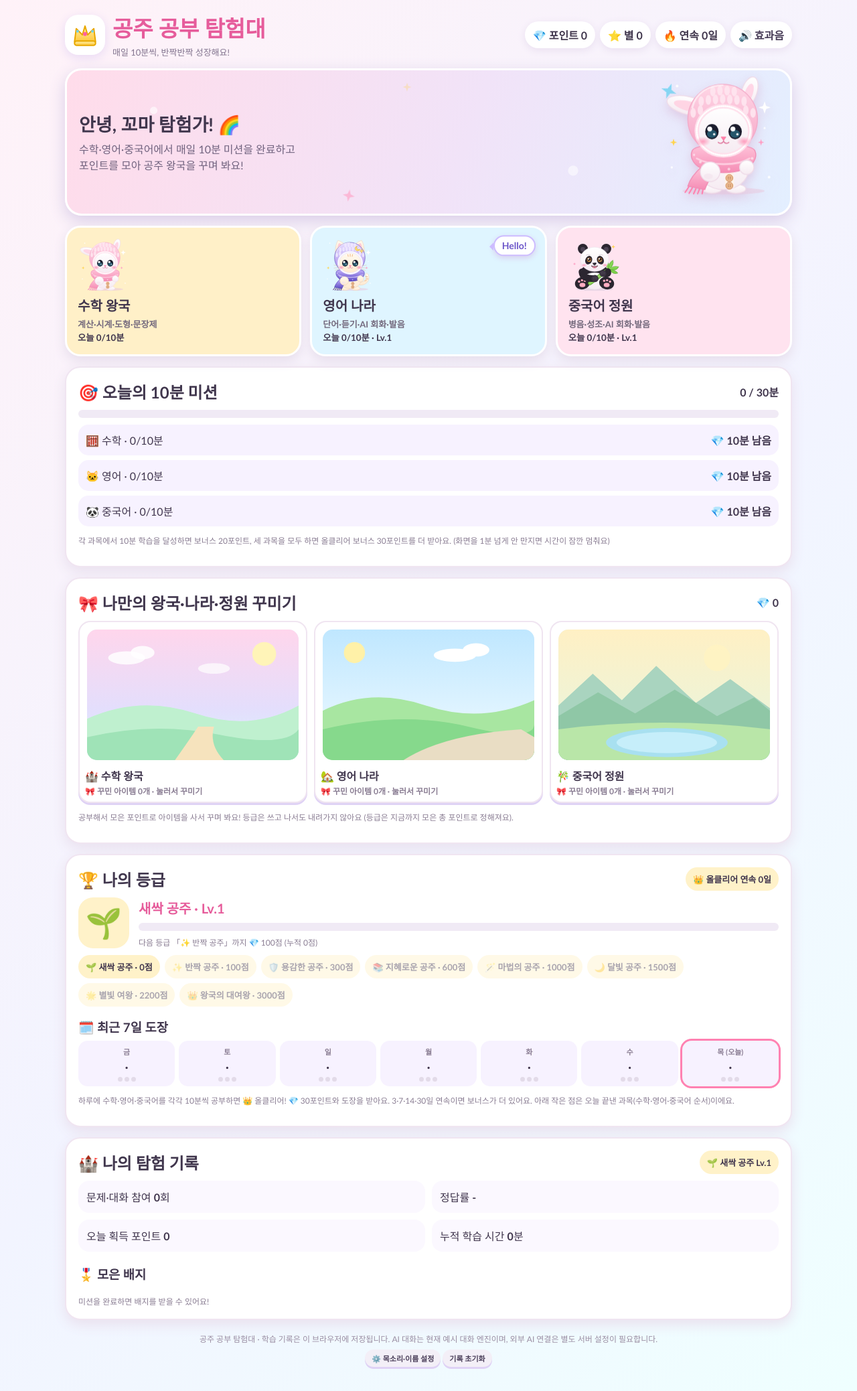
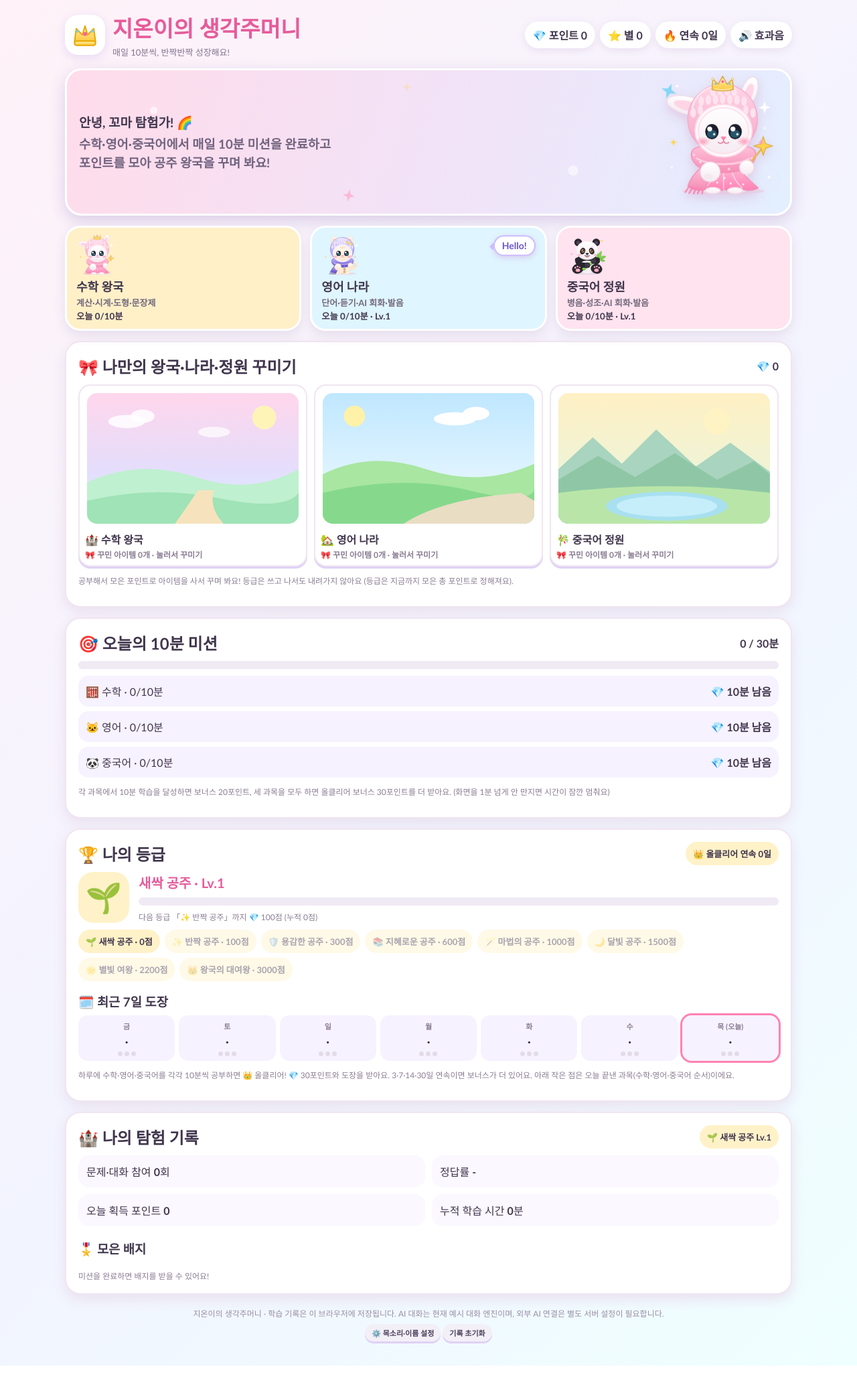
Before and after one commit to interbeings/princess-study, a plain HTML site: page index.html in a window 1280 px wide. Shown: the whole page at 67% size. After the commit the page ends 2039 px from the top, so only its background shows below. Drawn offline with Linux system fonts and the light colour scheme.

Commit message:
Add files via upload

```diff
--- a/index.html
+++ b/index.html
@@ -2,12 +2,12 @@
 <html lang="ko">
 <head>
 <meta charset="utf-8"><meta name="viewport" content="width=device-width,initial-scale=1">
-<meta name="theme-color" content="#ff82b2"><title>공주 공부 탐험대</title>
+<meta name="theme-color" content="#ff82b2"><title>지온이의 생각주머니</title>
 <style>
 :root{--pink:#ff82b2;--purple:#9c8cff;--blue:#83d7f4;--yellow:#ffe28a;--mint:#9be5c1;--ink:#40364d}
 *{box-sizing:border-box}body{margin:0;background:linear-gradient(135deg,#fff2f8,#f2f4ff 55%,#efffff);color:var(--ink);font-family:"Trebuchet MS","Malgun Gothic",sans-serif}button,input{font:inherit}button{cursor:pointer;border:0;border-radius:15px;padding:10px 14px;font-weight:800;color:#493d58;background:#f2eaff;box-shadow:0 3px 0 #dfd2f5}button:hover{filter:brightness(.98);transform:translateY(-1px)}button:active{transform:translateY(2px);box-shadow:none}button:disabled{opacity:.6;cursor:default}button:disabled:hover{transform:none;filter:none}.primary{background:var(--pink);color:white;box-shadow:0 4px 0 #e6679a}.blue{background:var(--blue)}.yellow{background:var(--yellow)}.mint{background:var(--mint)}.muted{background:#f3eff7}.wrap{max-width:1120px;margin:auto;padding:17px}header{display:flex;align-items:center;justify-content:space-between;gap:12px;flex-wrap:wrap;margin-bottom:15px}.brand{display:flex;align-items:center;gap:11px}.crown{width:60px;height:60px;background:white;border-radius:20px;padding:9px;box-shadow:0 4px 15px #e8d9f4}.brand h1{font-size:clamp(22px,4vw,33px);margin:0;color:#e65c9b}.brand p{margin:3px 0 0;color:#82748f;font-size:13px}.stats{display:flex;gap:7px;flex-wrap:wrap}.pill{background:white;border-radius:30px;padding:8px 12px;font-weight:800;box-shadow:0 3px 12px #e9dff0}
 .art svg{display:block;width:100%;height:100%}
-.hero{position:relative;overflow:hidden;background:radial-gradient(circle at 12% 28%,#fff9 0 5px,#fff0 6px),radial-gradient(circle at 70% 70%,#fff8 0 7px,#fff0 8px),radial-gradient(circle at 88% 22%,#fff9 0 4px,#fff0 5px),linear-gradient(110deg,#ffdcea,#f1e3f8 55%,#e3efff);border:3px solid white;border-radius:25px;padding:18px;display:flex;align-items:center;justify-content:space-between;gap:14px;box-shadow:0 8px 24px #d9cde7;margin-bottom:15px}.hero h2{font-size:clamp(20px,3vw,27px);margin:0 0 7px}.hero p{margin:0;color:#71637f;line-height:1.5}.princess{width:172px;height:178px;flex:none;animation:bob 3s ease-in-out infinite;filter:drop-shadow(0 6px 8px #d9b8d8aa)}
+.hero{position:relative;overflow:hidden;background:radial-gradient(circle at 12% 28%,#fff9 0 5px,#fff0 6px),radial-gradient(circle at 70% 70%,#fff8 0 7px,#fff0 8px),radial-gradient(circle at 88% 22%,#fff9 0 4px,#fff0 5px),linear-gradient(110deg,#ffdcea,#f1e3f8 55%,#e3efff);border:3px solid white;border-radius:25px;padding:18px;display:flex;align-items:center;justify-content:space-between;gap:14px;box-shadow:0 8px 24px #d9cde7;margin-bottom:15px}.hero h2{font-size:clamp(15px,2.2vw,19px);margin:0 0 6px}.hero p{margin:0;color:#71637f;line-height:1.5;font-weight:800;font-size:calc(1em + 2pt)}.princess{width:172px;height:178px;flex:none;animation:bob 3s ease-in-out infinite;filter:drop-shadow(0 6px 8px #d9b8d8aa)}
 .sp{position:absolute;width:22px;height:22px;animation:twinkle 2.4s ease-in-out infinite;pointer-events:none}.sp1{left:46%;top:14px;fill:#ffd34d}.sp2{left:38%;bottom:16px;fill:#ff9ec4;animation-delay:.8s}.sp3{right:170px;top:20px;fill:#83d7f4;animation-delay:1.5s}
 @keyframes bob{0%,100%{transform:translateY(0)}50%{transform:translateY(-7px)}}
 @keyframes twinkle{0%,100%{opacity:.25;transform:scale(.6) rotate(0)}50%{opacity:1;transform:scale(1.15) rotate(20deg)}}
@@ -15,7 +15,7 @@
 @keyframes pop{0%{transform:scale(.85);opacity:.4}60%{transform:scale(1.06)}100%{transform:scale(1);opacity:1}}
 @keyframes pulse{0%,100%{box-shadow:0 0 0 0 #ff6f8e88}50%{box-shadow:0 0 0 9px #ff6f8e00}}
 .subject{position:relative}.hello{position:absolute;right:14px;top:12px;background:#fff;border:2px solid #cdbcff;border-radius:16px;padding:5px 11px;font-weight:900;font-size:14px;color:#6b55c9;box-shadow:0 3px 8px #d9ceee;animation:bob 2.6s ease-in-out infinite}.hello:before{content:"";position:absolute;left:-8px;bottom:6px;border:6px solid transparent;border-right-color:#cdbcff;border-left:0}
-.subjects{display:grid;grid-template-columns:repeat(3,1fr);gap:13px}.subject{border:3px solid white;border-radius:23px;padding:16px;min-height:150px;box-shadow:0 7px 18px #e6ddeb;cursor:pointer;text-align:left;color:var(--ink)}.subject .art{width:78px;height:78px}.subject h3{margin:7px 0 4px;font-size:20px}.subject p{margin:0;color:#746a7d;font-size:13px}.math{background:#fff0c8}.english{background:#dff5ff}.chinese{background:#ffe3ef}.panel{background:white;border:2px solid #f0e5f1;border-radius:23px;padding:18px;margin-top:15px;box-shadow:0 7px 20px #e9e0ee}.hidden{display:none!important}.topline{display:flex;align-items:center;justify-content:space-between;gap:9px;flex-wrap:wrap}.topline h2{margin:0}.tabs{display:flex;gap:7px;flex-wrap:wrap;margin:13px 0}.tabs button.active{background:#55436e;color:white;box-shadow:0 3px 0 #382d4b}
+.subjects{display:grid;grid-template-columns:repeat(3,1fr);gap:13px}.subject{border:3px solid white;border-radius:23px;padding:10px 14px;min-height:112px;box-shadow:0 7px 18px #e6ddeb;cursor:pointer;text-align:left;color:var(--ink)}.subject .art{width:60px;height:60px}.subject h3{margin:4px 0 2px;font-size:18px}.subject p{margin:0;color:#746a7d;font-size:13px}.math{background:#fff0c8}.english{background:#dff5ff}.chinese{background:#ffe3ef}.panel{background:white;border:2px solid #f0e5f1;border-radius:23px;padding:18px;margin-top:15px;box-shadow:0 7px 20px #e9e0ee}.hidden{display:none!important}.topline{display:flex;align-items:center;justify-content:space-between;gap:9px;flex-wrap:wrap}.topline h2{margin:0}.tabs{display:flex;gap:7px;flex-wrap:wrap;margin:13px 0}.tabs button.active{background:#55436e;color:white;box-shadow:0 3px 0 #382d4b}
 .cheerrow{display:flex;align-items:center;gap:10px;margin-top:10px}.art.mini{width:64px;height:64px;flex:none}.speech{position:relative;background:#fff4fa;border:2px solid #ffd3e6;border-radius:16px;padding:9px 13px;font-weight:800;color:#c24b83;font-size:14px}.speech:before{content:"";position:absolute;left:-9px;top:50%;margin-top:-7px;border:7px solid transparent;border-right-color:#ffd3e6;border-left:0}.speech.pop{animation:pop .35s}
 .lesson{background:#fff9fd;border:2px dashed #ead8ee;border-radius:19px;padding:17px;margin:11px 0;text-align:center}.big{font-size:clamp(25px,5vw,40px);font-weight:900;margin:11px}.translation{color:#82748f}
 .row{display:flex;gap:8px;flex-wrap:wrap;justify-content:center;align-items:center}
@@ -36,7 +36,7 @@ button.rec{background:#ff6f8e!important;color:#fff;animation:pulse 1.1s infinite
 .stamps{display:grid;grid-template-columns:repeat(7,1fr);gap:6px}.stamp{background:#f7f2ff;border-radius:14px;padding:8px 2px 7px;text-align:center}.stamp.all{background:#fff2c9}.stamp.some{background:#e9f7ff}.stamp.today{outline:3px solid #ff82b2}.stamp .sm{font-size:11px;color:#8a7d93;font-weight:800}.stamp .sc{font-size:22px;height:30px;line-height:30px}.dots{display:flex;gap:3px;justify-content:center}.dots i{width:7px;height:7px;border-radius:50%;background:#e3dbe9}.dots i.on{background:#ff82b2}
 .gradeup{position:fixed;inset:0;background:#40364dcc;display:flex;align-items:center;justify-content:center;z-index:50;padding:16px}.gucard{position:relative;overflow:hidden;background:#fff;border-radius:28px;padding:22px 26px;text-align:center;max-width:360px;width:100%;box-shadow:0 12px 40px #0004;animation:pop .4s}.gu-emoji{font-size:52px}.conf{position:absolute;top:-24px;font-size:20px;animation:fall 2.6s linear infinite;pointer-events:none}
 @keyframes fall{to{transform:translateY(420px) rotate(240deg);opacity:.2}}
-@media(max-width:700px){.wrap{padding:11px}.subjects{grid-template-columns:1fr}.subject{min-height:100px;display:grid;grid-template-columns:84px 1fr;align-items:center;column-gap:8px}.subject .art{grid-row:span 3;width:76px;height:76px}.hero{padding:14px}.princess{width:110px;height:114px}.sp3{right:110px}.grid2{grid-template-columns:1fr}.answers{grid-template-columns:1fr 1fr}.chatrow{flex-wrap:wrap}.chatrow input{flex-basis:100%}}
+@media(max-width:700px){.wrap{padding:11px}.subjects{grid-template-columns:1fr}.subject{min-height:76px;padding:8px 12px;display:grid;grid-template-columns:66px 1fr;align-items:center;column-gap:8px}.subject .art{grid-row:span 3;width:58px;height:58px}.hero{padding:14px}.princess{width:110px;height:114px}.sp3{right:110px}.grid2{grid-template-columns:1fr}.answers{grid-template-columns:1fr 1fr}.chatrow{flex-wrap:wrap}.chatrow input{flex-basis:100%}}
 @media(prefers-reduced-motion:reduce){*{animation:none!important;transition:none!important}}
 
 .dans{display:grid;grid-template-columns:repeat(4,1fr);gap:8px;margin:10px 0}.dan{padding:12px 4px;font-size:18px;background:#f0edff;border:3px solid transparent}.dan.on{background:#ffe0ee;border-color:#ff82b2}
@@ -89,7 +89,7 @@ button.rec{background:#ff6f8e!important;color:#fff;animation:pulse 1.1s infinite
 <path id="spark" d="M0-8L2-2 8 0 2 2 0 8-2 2-8 0-2-2Z"/>
 </defs></svg>
 <div class="wrap">
-<header><div class="brand"><div class="crown art" data-art="crown"></div><div><h1>공주 공부 탐험대</h1><p>매일 10분씩, 반짝반짝 성장해요!</p></div></div><div class="stats"><div class="pill">💎 포인트 <b id="points">0</b></div><div class="pill">⭐ 별 <b id="stars">0</b></div><div class="pill">🔥 연속 <b id="streak">0</b>일</div><button id="voiceBtn" class="pill" onclick="toggleVoice()">🔊 효과음</button></div></header>
+<header><div class="brand"><div class="crown art" data-art="crown"></div><div><h1>지온이의 생각주머니</h1><p>매일 10분씩, 반짝반짝 성장해요!</p></div></div><div class="stats"><div class="pill">💎 포인트 <b id="points">0</b></div><div class="pill">⭐ 별 <b id="stars">0</b></div><div class="pill">🔥 연속 <b id="streak">0</b>일</div><button id="voiceBtn" class="pill" onclick="toggleVoice()">🔊 효과음</button></div></header>
 <section class="hero"><svg class="sp sp1"><use href="#spark" transform="translate(11 11) scale(1.3)"/></svg><svg class="sp sp2"><use href="#spark" transform="translate(11 11) scale(1.3)"/></svg><svg class="sp sp3"><use href="#spark" transform="translate(11 11) scale(1.3)"/></svg><div><h2>안녕, 꼬마 탐험가! 🌈</h2><p>수학·영어·중국어에서 매일 10분 미션을 완료하고<br>포인트를 모아 공주 왕국을 꾸며 봐요!</p></div><div class="princess art" data-art="bunny"></div></section>
 <section id="home">
 <div class="subjects">
@@ -97,8 +97,8 @@ button.rec{background:#ff6f8e!important;color:#fff;animation:pulse 1.1s infinite
 <button class="subject english" onclick="openSubject('english')"><span class="hello">Hello!</span><div class="art" data-art="cat"></div><h3>영어 나라</h3><p>단어·듣기·AI 회화·발음</p><small id="englishDaily">오늘 0/10분</small></button>
 <button class="subject chinese" onclick="openSubject('chinese')"><div class="art" data-art="panda"></div><h3>중국어 정원</h3><p>병음·성조·AI 회화·발음</p><small id="chineseDaily">오늘 0/10분</small></button>
 </div>
+<div class="panel"><div class="topline"><h2>🎀 나만의 왕국·나라·정원 꾸미기</h2><b>💎 <span id="shopPts">0</span></b></div><div id="homeDeco" class="homegrid"></div><p class="small">공부해서 모은 포인트로 아이템을 사서 꾸며 봐요! 등급은 쓰고 나서도 내려가지 않아요 (등급은 지금까지 모은 총 포인트로 정해져요).</p></div>
 <div class="panel"><div class="topline"><h2>🎯 오늘의 10분 미션</h2><b id="dailyTotal">0 / 30분</b></div><div class="progress" style="margin:10px 0"><span id="dailyBar"></span></div><div id="missions"></div><p class="small">각 과목에서 10분 학습을 달성하면 보너스 20포인트, 세 과목을 모두 하면 올클리어 보너스 30포인트를 더 받아요. (화면을 1분 넘게 안 만지면 시간이 잠깐 멈춰요)</p></div>
-<div class="panel"><div class="topline"><h2>🎀 나만의 왕국·나라·정원 꾸미기</h2><b>💎 <span id="shopPts">0</span></b></div><div id="homeDeco" class="homegrid"></div><p class="small">공부해서 모은 포인트로 아이템을 사서 꾸며 봐요! 등급은 쓰고 나서도 내려가지 않아요 (등급은 지금까지 모은 총 포인트로 정해져요).</p></div>
 <div class="panel"><div class="topline"><h2>🏆 나의 등급</h2><span class="badgeitem">👑 올클리어 연속 <b id="clearStreak">0</b>일</span></div>
 <div class="gradebox"><div id="gradeEmoji" class="gradeemoji">🌱</div><div style="flex:1;min-width:0"><div id="gradeName" class="gradename">새싹 공주 · Lv.1</div><div class="progress" style="margin:8px 0"><span id="gradeBar"></span></div><div id="gradeNext" class="small"></div></div></div>
 <div id="gradeList" class="badgegrid" style="margin-top:10px"></div>
@@ -107,7 +107,7 @@ button.rec{background:#ff6f8e!important;color:#fff;animation:pulse 1.1s infinite
 <div class="panel"><div class="topline"><h2>🏰 나의 탐험 기록</h2><span id="level" class="badgeitem">새싹 공주 Lv.1</span></div><div class="grid2" style="margin-top:10px"><div class="tile">문제·대화 참여 <b id="done">0</b>회</div><div class="tile">정답률 <b id="accuracy">-</b></div><div class="tile">오늘 획득 포인트 <b id="todayPoints">0</b></div><div class="tile">누적 학습 시간 <b id="totalMinutes">0</b>분</div></div><h3>🎖️ 모은 배지</h3><div id="badges" class="badgegrid"></div></div>
 </section>
 <section id="study" class="panel hidden"><div class="topline"><button onclick="goHome()">← 홈으로</button><h2 id="subjectTitle">공부하기</h2></div><div class="cheerrow"><div id="subjectEmoji" class="art mini"></div><div id="cheerBubble" class="speech">오늘도 같이 해볼까요? 💖</div></div><div class="tabs" id="tabs"></div><div id="content"></div></section>
-<div class="footer">공주 공부 탐험대 · 학습 기록은 이 브라우저에 저장됩니다. AI 대화는 현재 예시 대화 엔진이며, 외부 AI 연결은 별도 서버 설정이 필요합니다.<br><button class="muted" style="margin-top:8px;font-size:11px;padding:5px 10px" onclick="toggleVoicePanel()">⚙️ 목소리·이름 설정</button> <button class="muted" style="margin-top:8px;font-size:11px;padding:5px 10px" onclick="resetAll()">기록 초기화</button><div id="voicePanel" class="hidden"></div></div></div>
+<div class="footer">지온이의 생각주머니 · 학습 기록은 이 브라우저에 저장됩니다. AI 대화는 현재 예시 대화 엔진이며, 외부 AI 연결은 별도 서버 설정이 필요합니다.<br><button class="muted" style="margin-top:8px;font-size:11px;padding:5px 10px" onclick="toggleVoicePanel()">⚙️ 목소리·이름 설정</button> <button class="muted" style="margin-top:8px;font-size:11px;padding:5px 10px" onclick="resetAll()">기록 초기화</button><div id="voicePanel" class="hidden"></div></div></div>
 <div id="gradeUp" class="gradeup hidden"><div id="gradeUpBody" class="gucard"></div></div>
 <script>
 const $=id=>document.getElementById(id);
@@ -158,17 +158,24 @@ bunny:`<svg viewBox="-14 0 258 266">
 <ellipse cx="72" cy="58" rx="6" ry="11"/><ellipse cx="88" cy="55" rx="6" ry="11"/><ellipse cx="104" cy="54" rx="6" ry="11"/><ellipse cx="120" cy="53" rx="6" ry="11"/><ellipse cx="136" cy="54" rx="6" ry="11"/><ellipse cx="152" cy="55" rx="6" ry="11"/><ellipse cx="168" cy="58" rx="6" ry="11"/>
 <ellipse cx="54" cy="84" rx="6" ry="11"/><ellipse cx="70" cy="78" rx="6" ry="11"/><ellipse cx="172" cy="78" rx="6" ry="11"/><ellipse cx="188" cy="84" rx="6" ry="11"/></g>
 <path d="M52 72C60 38 90 22 120 22" stroke="#fff" stroke-opacity=".55" stroke-width="4" fill="none" stroke-linecap="round"/>
+<g><path d="M96 32L98 8 110 20 120 2 130 20 142 8 144 32Q120 38 96 32Z" fill="url(#gGold)" stroke="#d9a13b" stroke-width="2" stroke-linejoin="round"/><circle cx="120" cy="14" r="3.6" fill="#ff5c93" stroke="#fff" stroke-width="1"/><circle cx="104" cy="19" r="2.4" fill="#6ac7ff"/><circle cx="136" cy="19" r="2.4" fill="#6ac7ff"/><circle cx="98" cy="8" r="2.6" fill="#fff4b8" stroke="#d9a13b" stroke-width=".8"/><circle cx="142" cy="8" r="2.6" fill="#fff4b8" stroke="#d9a13b" stroke-width=".8"/><path d="M102 30Q120 35 138 30" stroke="#fff" stroke-opacity=".7" stroke-width="2" fill="none" stroke-linecap="round"/></g>
 <ellipse cx="96" cy="254" rx="22" ry="10" fill="url(#gFur)" stroke="#efdbe8" stroke-width="2"/><ellipse cx="150" cy="254" rx="22" ry="10" fill="url(#gFur)" stroke="#efdbe8" stroke-width="2"/>
 <ellipse cx="122" cy="210" rx="56" ry="46" fill="url(#gFur)" stroke="#efdbe8" stroke-width="2"/>
 <path d="M124 214L144 214 146 252 126 252Z" fill="#fff3e8" opacity=".95"/>
 <g transform="translate(135 230)"><circle r="8" fill="#eab78c" stroke="#cf9468" stroke-width="1.5"/><g fill="#9c6a48"><circle cx="-2.2" cy="-1.8" r="1"/><circle cx="2.2" cy="-1.8" r="1"/><circle cx="-2.2" cy="1.8" r="1"/><circle cx="2.2" cy="1.8" r="1"/></g></g>
 <g transform="translate(135 247)"><circle r="8" fill="#eab78c" stroke="#cf9468" stroke-width="1.5"/><g fill="#9c6a48"><circle cx="-2.2" cy="-1.8" r="1"/><circle cx="2.2" cy="-1.8" r="1"/><circle cx="-2.2" cy="1.8" r="1"/><circle cx="2.2" cy="1.8" r="1"/></g></g>
+<path d="M90 206C80 224 60 240 46 252Q68 262 88 254Q108 264 124 255Q142 264 160 254Q180 262 200 252C186 240 166 224 156 206Z" fill="url(#gDress)" stroke="#f08db4" stroke-width="2" stroke-linejoin="round"/>
+<path d="M104 214Q98 236 80 252M122 216V254M140 214Q146 236 164 252" stroke="#fff" stroke-opacity=".55" stroke-width="2.5" fill="none" stroke-linecap="round"/>
+<g fill="#fff" opacity=".8"><circle cx="82" cy="244" r="2.4"/><circle cx="108" cy="240" r="2.4"/><circle cx="138" cy="242" r="2.4"/><circle cx="166" cy="244" r="2.4"/><circle cx="124" cy="230" r="2.4"/></g>
+<rect x="88" y="203" width="70" height="11" rx="5.5" fill="url(#gGold)" stroke="#d9a13b" stroke-width="1.6"/><circle cx="123" cy="208.5" r="4.2" fill="#ff5c93" stroke="#fff" stroke-width="1"/>
+<ellipse cx="98" cy="258" rx="17" ry="7" fill="url(#gFur)" stroke="#efdbe8" stroke-width="2"/><ellipse cx="148" cy="258" rx="17" ry="7" fill="url(#gFur)" stroke="#efdbe8" stroke-width="2"/>
 <path d="M74 204C58 218 46 234 42 248L80 256C86 238 98 222 108 212Z" fill="url(#gScarf)" stroke="#f08db4" stroke-width="2"/>
 <g stroke="#ff7fae" stroke-width="3" stroke-linecap="round"><path d="M44 250L36 262M52 252L45 264M60 254L55 265M68 255L64 265M76 256L74 265"/></g>
 <path d="M52 168C62 150 182 150 192 168 200 186 186 204 164 212 138 220 106 220 80 212 58 204 44 186 52 168Z" fill="url(#gScarf)" stroke="#f08db4" stroke-width="2"/>
 <path d="M62 186C90 202 152 204 180 186" stroke="#ffd9e8" stroke-width="4" fill="none" stroke-linecap="round" opacity=".85"/>
 <g fill="#fff" opacity=".55"><circle cx="70" cy="194" r="3"/><circle cx="100" cy="207" r="3"/><circle cx="134" cy="210" r="3"/><circle cx="164" cy="202" r="3"/><circle cx="186" cy="186" r="3"/><circle cx="56" cy="178" r="2.5"/></g>
 <circle cx="92" cy="216" r="22" fill="url(#gFur)" stroke="#efdbe8" stroke-width="2"/><ellipse cx="88" cy="226" rx="10" ry="6" fill="#f3e4ee" opacity=".7"/>
+<path d="M178 200L208 164" stroke="#e9b94c" stroke-width="4" stroke-linecap="round"/><use href="#spark" transform="translate(211 158) scale(2.6)" fill="#ffd34d" stroke="#d9a13b" stroke-width=".6"/>
 <circle cx="174" cy="206" r="16" fill="url(#gFur)" stroke="#efdbe8" stroke-width="2"/>
 <ellipse cx="122" cy="124" rx="57" ry="52" fill="url(#gFur)" stroke="#efdbe8" stroke-width="2"/>
 <ellipse cx="122" cy="124" rx="60" ry="55" fill="none" stroke="#ffe0ec" stroke-width="10"/>
@@ -957,7 +964,7 @@ const SKIN_COLORS=[['plain','기본 색',0,''],['peach','🍑 복숭아',50,'30'
 const SKIN_ACCS=[['none','없음',0,'',''],['ribbon','🎀 리본',40,'🎀','ear'],['flower','🌸 꽃',40,'🌸','ear'],['star','⭐ 별',40,'⭐','ear'],['heart','💖 하트',50,'💖','ear'],['balloon','🎈 풍선',50,'🎈','side'],['wand','🪄 요술봉',60,'🪄','side'],['phones','🎧 헤드폰',70,'🎧','top'],['crown','👑 왕관',80,'👑','top'],['sparkle','✨ 반짝이',90,'✨','sparkle']];
 const BASE_HUE={bunny:340,cat:265,panda:340};
 const skinFilter=(ch,c)=>(c[3]&&c[3]!=='rainbow')?`hue-rotate(${((Number(c[3])-BASE_HUE[ch])%360+360)%360}deg)`:'';
-const MASCOTS=['bunny','cat','panda'],CHAR_NAME={bunny:'토끼',cat:'고양이',panda:'판다'};
+const MASCOTS=['bunny','cat','panda'],CHAR_NAME={bunny:'토끼 공주',cat:'고양이',panda:'판다'};
 function skinART(key){if(!ART[key])return '';if(!MASCOTS.includes(key)||!data.look)return ART[key];
  const L=data.look[key]||{c:'plain',a:'none'},c=SKIN_COLORS.find(x=>x[0]===L.c)||SKIN_COLORS[0],a=SKIN_ACCS.find(x=>x[0]===L.a)||SKIN_ACCS[0];
  if(c[0]==='plain'&&a[0]==='none')return ART[key];
```
